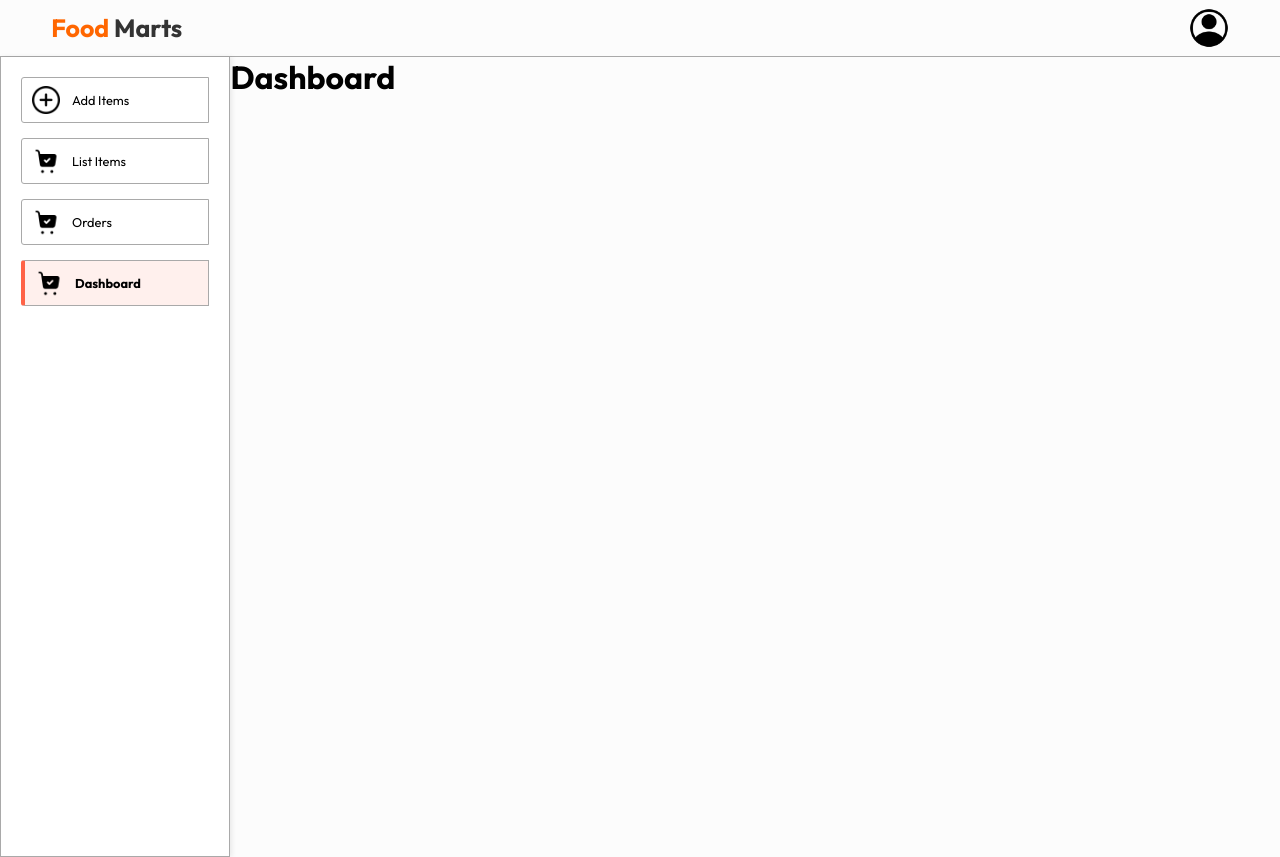
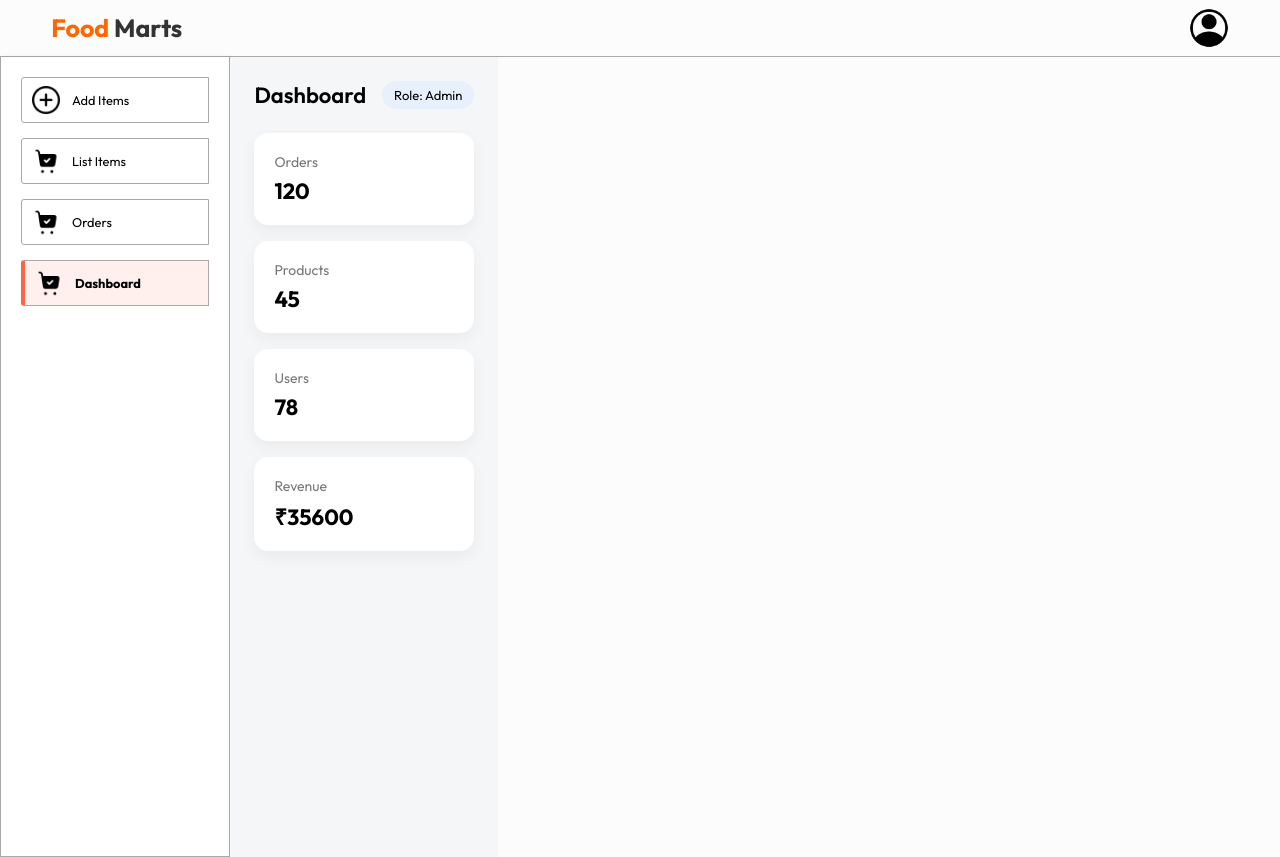
Before and after one commit to Bluegriphen/food-mart, a React (Vite) app in the folder admin/: page / in a window 1280 px wide. Built offline with nearby package versions, Linux system fonts and the light colour scheme.

Commit message:
initial commits

```diff
--- /dev/null
+++ b/admin/src/features/DashboardEcommerce/Loader.jsx
@@ -0,0 +1,9 @@
+const Loader = () => {
+  return (
+    <div className="loader-overlay">
+      <div className="spinner" />
+    </div>
+  );
+};
+
+export default Loader;
--- /dev/null
+++ b/admin/src/features/DashboardEcommerce/Section.jsx
@@ -0,0 +1,10 @@
+const Section = ({ userCategory }) => {
+  return (
+    <div className="dashboard-header">
+      <h2>Dashboard</h2>
+      <span className="user-role">Role: {userCategory || "Admin"}</span>
+    </div>
+  );
+};
+
+export default Section;
--- /dev/null
+++ b/admin/src/features/DashboardEcommerce/Widgets.jsx
@@ -0,0 +1,23 @@
+const Widget = ({ dashboard }) => {
+  if (!dashboard) return null;
+
+  const cards = [
+    { label: "Orders", value: dashboard.orders },
+    { label: "Products", value: dashboard.products },
+    { label: "Users", value: dashboard.users },
+    { label: "Revenue", value: `₹${dashboard.revenue}` },
+  ];
+
+  return (
+    <div className="widget-grid">
+      {cards.map((card, i) => (
+        <div className="widget-card" key={i}>
+          <p>{card.label}</p>
+          <h3>{card.value}</h3>
+        </div>
+      ))}
+    </div>
+  );
+};
+
+export default Widget;
--- /dev/null
+++ b/admin/src/features/DashboardEcommerce/dashboard.css
@@ -0,0 +1,122 @@
+.dashboard-page {
+  padding: 24px;
+  background: #f4f6f8;
+  min-height: 100vh;
+}
+
+/* HEADER */
+.dashboard-header {
+  display: flex;
+  justify-content: space-between;
+  align-items: center;
+  margin-bottom: 24px;
+}
+
+.dashboard-header h2 {
+  font-size: 22px;
+  font-weight: 600;
+}
+
+.user-role {
+  background: #e8f0fe;
+  padding: 6px 12px;
+  border-radius: 20px;
+  font-size: 13px;
+}
+
+/* BODY */
+.dashboard-body {
+  position: relative;
+}
+
+/* WIDGETS */
+.widget-grid {
+  display: grid;
+  grid-template-columns: repeat(auto-fit, minmax(220px, 1fr));
+  gap: 16px;
+}
+
+.widget-card {
+  background: #fff;
+  padding: 20px;
+  border-radius: 14px;
+  box-shadow: 0 6px 16px rgba(0,0,0,0.05);
+  transition: transform 0.2s ease;
+}
+
+.widget-card:hover {
+  transform: translateY(-4px);
+}
+
+.widget-card p {
+  color: #777;
+  font-size: 14px;
+  margin-bottom: 6px;
+}
+
+.widget-card h3 {
+  font-size: 22px;
+  font-weight: 700;
+}
+
+/* LOADER */
+.loader-overlay {
+  position: absolute;
+  inset: 0;
+  background: rgba(255,255,255,0.6);
+  display: flex;
+  align-items: center;
+  justify-content: center;
+}
+
+.spinner {
+  width: 36px;
+  height: 36px;
+  border: 4px solid #ddd;
+  border-top: 4px solid #4f46e5;
+  border-radius: 50%;
+  animation: spin 0.8s linear infinite;
+}
+
+@keyframes spin {
+  to { transform: rotate(360deg); }
+}
+
+/* STATES */
+.blur {
+  filter: blur(2px);
+  pointer-events: none;
+}
+
+.error-box {
+  background: #ffecec;
+  color: #c0392b;
+  padding: 14px;
+  border-radius: 10px;
+}
+
+/* SKELETON */
+.skeleton {
+  background: linear-gradient(
+    90deg,
+    #eee,
+    #f5f5f5,
+    #eee
+  );
+  animation: shimmer 1.2s infinite;
+  border-radius: 12px;
+}
+
+.skeleton.header {
+  height: 40px;
+  margin-bottom: 20px;
+}
+
+.skeleton.widgets {
+  height: 140px;
+}
+
+@keyframes shimmer {
+  0% { background-position: -200px 0; }
+  100% { background-position: 200px 0; }
+}
--- a/admin/src/features/DashboardEcommerce/index.jsx
+++ b/admin/src/features/DashboardEcommerce/index.jsx
@@ -1,11 +1,64 @@
-import { lazy, suspense } from "react";
+import { useEffect, useState, lazy, Suspense, useCallback } from "react";
+import "./dashboard.css";
 
-//lazy load charts/widgets
+const Widget = lazy(() => import("./Widgets"));
+const Section = lazy(() => import("./Section"));
+const Loader = lazy(() => import("./Loader"));
 
-export default function DashboardEcommerce() {
+const DashboardEcommerce = () => {
+  document.title = "Food Mart Admin";
+
+  const [dashboardData, setDashboardData] = useState(null);
+  const [showLoader, setShowLoader] = useState(true);
+  const [userCategory, setUserCategory] = useState(
+    localStorage.getItem("userCategory"),
+  );
+  const [error, setError] = useState(null);
+
+  const getDashboardData = useCallback(async () => {
+    try {
+      setShowLoader(true);
+      setError(null);
+
+      // mock data (replace with API later)
+      setDashboardData({
+        orders: 120,
+        products: 45,
+        users: 78,
+        revenue: 35600,
+      });
+
+      setShowLoader(false);
+    } catch (err) {
+      setError("Failed to load dashboard data");
+      setShowLoader(false);
+    }
+  }, []);
+
+  useEffect(() => {
+    getDashboardData();
+  }, [getDashboardData, userCategory]);
+
   return (
-    <div className="p-6 space-y-6">
-      <h1>Dashboard</h1>
+    <div className="dashboard-page">
+      <Suspense fallback={<div className="skeleton header" />}>
+        <Section userCategory={userCategory} />
+      </Suspense>
+
+      <div className="dashboard-body">
+        <Suspense fallback={<div className="skeleton widgets" />}>
+          <div className={showLoader ? "blur" : ""}>
+            {error ? (
+              <div className="error-box">{error}</div>
+            ) : (
+              <Widget dashboard={dashboardData} />
+            )}
+          </div>
+          {showLoader && <Loader />}
+        </Suspense>
+      </div>
     </div>
   );
-}
+};
+
+export default DashboardEcommerce;
```
